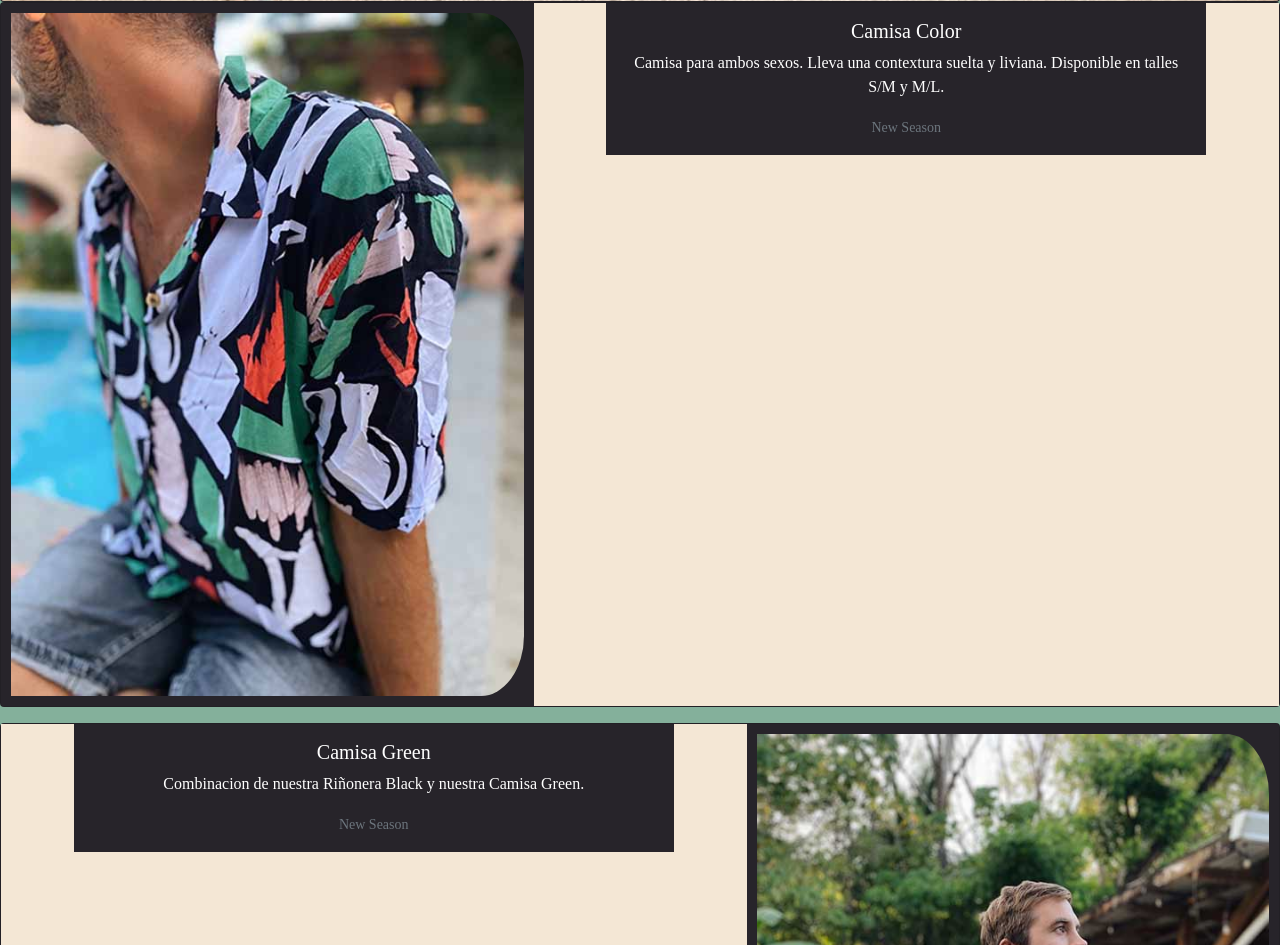
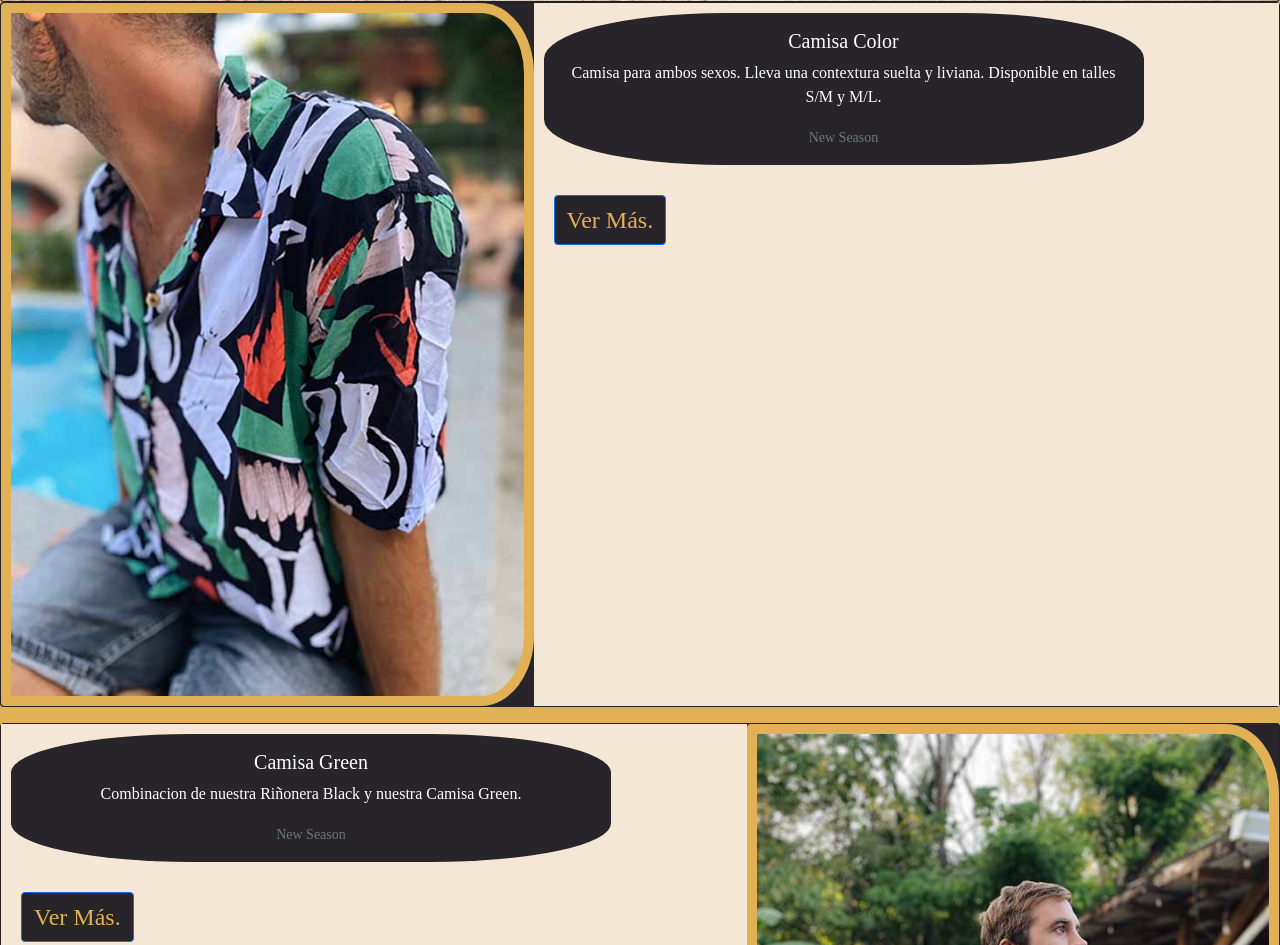
Before and after one commit to RodolfoTimoteoBluthgen/proyectobluthgen, a website: page index.html in a window 1280 px wide. Shown: the part 1110-2055 px from the top of the page. Drawn offline with nearby package versions, Linux system fonts and the light colour scheme.

Commit message:
Index con botones

```diff
--- a/SCSS/Secciones/_cards.scss
+++ b/SCSS/Secciones/_cards.scss
@@ -1,15 +1,20 @@
 //Index
+
 
 .carta1{
     background-color: $claro;
     div{
         @include contenedor;
+        border-radius: 30%;
+        margin: 10px;
     }
 }
 .carta2{
     background-color: $claro;
     div{
         @include contenedor;
+        border-radius: 30%;
+        margin: 10px;
     }
 }
 
--- a/SCSS/Secciones/_headerIndex.scss
+++ b/SCSS/Secciones/_headerIndex.scss
@@ -4,5 +4,5 @@
     font-weight: 400;
 }
 .body{
-    background-color: $verde;
+    background-color: $oro;
 }
--- a/SCSS/Secciones/_mainIndex.scss
+++ b/SCSS/Secciones/_mainIndex.scss
@@ -2,4 +2,13 @@
 .imagenIndex{
     border-radius: 10%;
     padding: 10px;
+    background-color: $oro;
 }
+.btn{
+    background-color: $oscuro;
+    color: $oro;
+    @include fuente;
+    font-size: x-large;
+    margin: 20px;
+    left: 50%;
+}
--- a/index.html
+++ b/index.html
@@ -66,6 +66,7 @@
               <p class="card-text">Camisa para ambos sexos. Lleva una contextura suelta y liviana. Disponible en talles S/M y M/L.</p>
               <p class="card-text"><small class="text-muted">New Season</small></p>
             </div>
+            <a class="btn btn-primary" href="./paginas/ropa.html" role="button">Ver Más.</a>
           </div>
         </div>
       </div>
@@ -77,6 +78,7 @@
                   <p class="card-text">Combinacion de nuestra Riñonera Black y nuestra Camisa Green.</p>
                   <p class="card-text"><small class="text-muted">New Season</small></p>
                 </div>
+                <a class="btn btn-primary" href="./paginas/ropa.html" role="button">Ver Más.</a>
               </div>
           <div class="col-md-5">
             <img src="./Imagenes/riño3.jpg" class="img-fluid imagenIndex rounded-start" alt="Riñonera negra">
```
Also changed, not shown: CSS/style.css.
